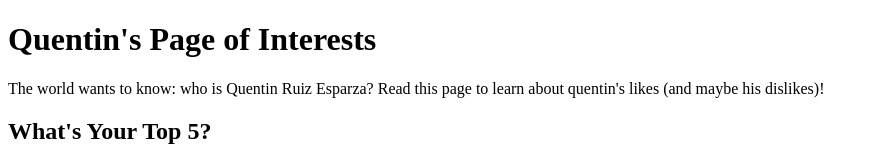
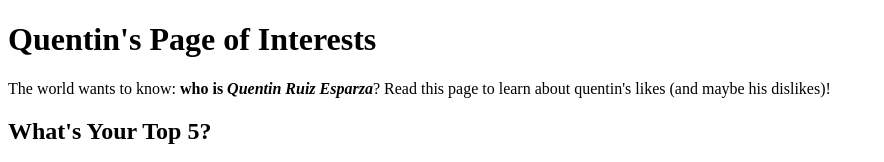
Before and after one commit to itava0/The_Web_Developer_Bootcamp, a plain HTML site: page HTML/quentin's_Interests.html in a window 1280 px wide. Shown: the top 162 px of the page, without its empty margins (0-884 px from the left). Drawn offline with Linux system fonts and the light colour scheme.

Commit message:
Learned about b and em tags

```diff
--- a/HTML/quentin's_Interests.html
+++ b/HTML/quentin's_Interests.html
@@ -12,8 +12,9 @@
     </header>
     <section>
       <p>
-        The world wants to know: who is Quentin Ruiz Esparza? Read this page to
-        learn about quentin's likes (and maybe his dislikes)!
+        The world wants to know: <b>who is <em>Quentin Ruiz Esparza</em></b
+        >? Read this page to learn about quentin's likes (and maybe his
+        dislikes)!
       </p>
     </section>
     <section>
```
